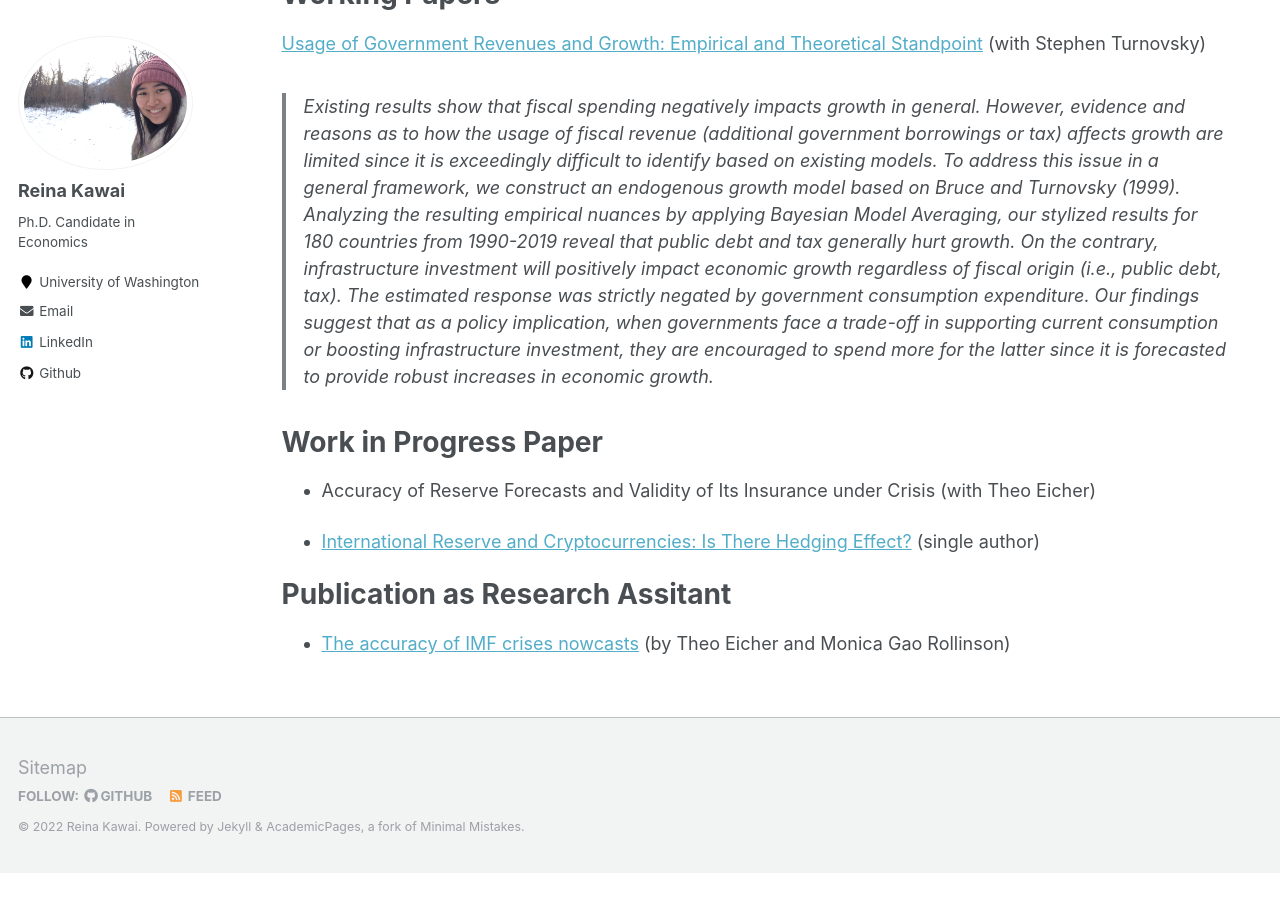
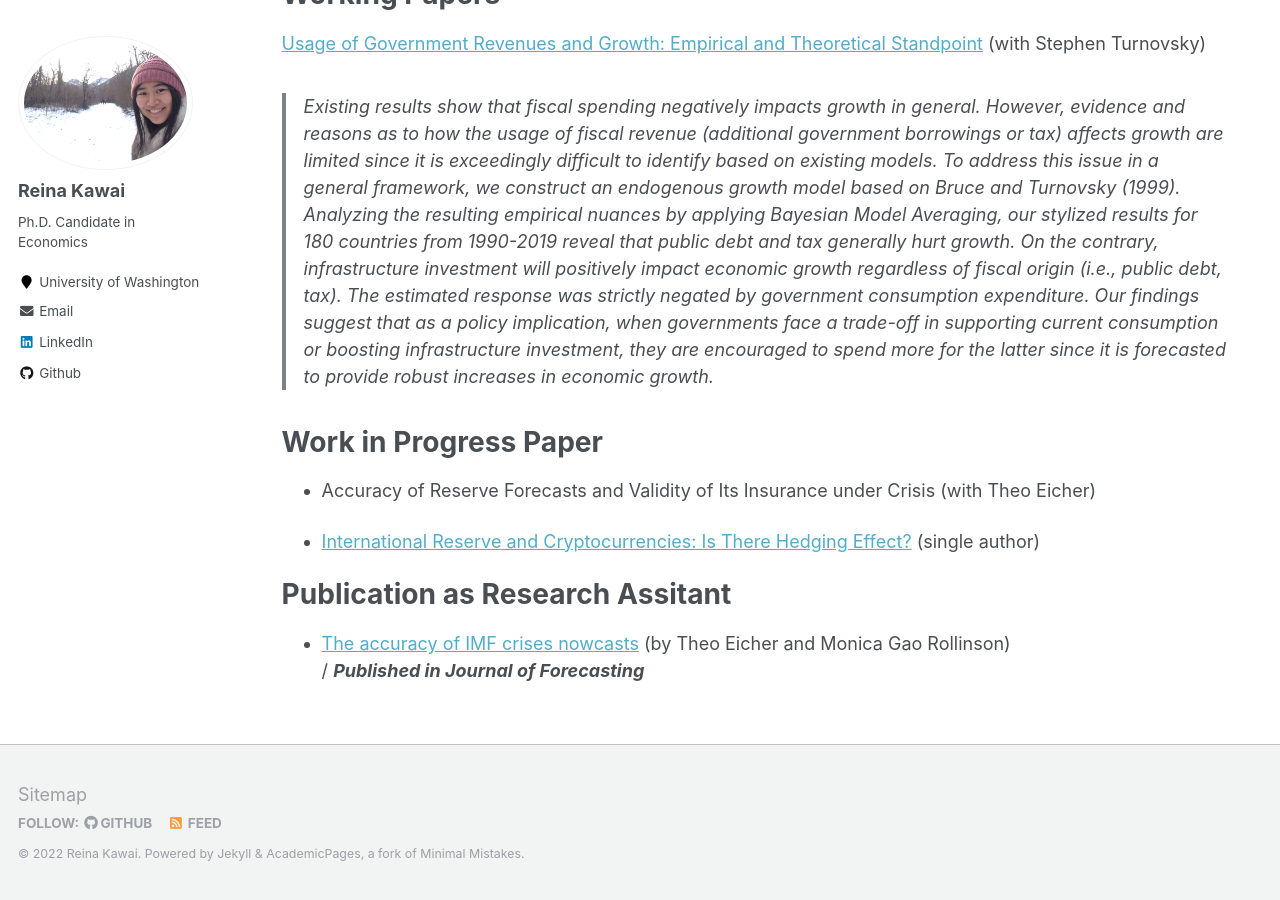
Before and after one commit to Reina-Kawai/Reina-Kawai.github.io, a Jekyll site: the page built from _pages/research.md, in a window 1280 px wide and 900 px high, scrolled down 1638 px. Built offline with Jekyll 4.4.1, drawn with Linux system fonts in a browser that asks for light colours; before the commit the page ends 2511 px from its top, so only the background shows below that.

Commit message:
Update research.md

```diff
--- a/_pages/research.md
+++ b/_pages/research.md
@@ -44,8 +44,8 @@ Publication as Research Assitant
 ===
 
 * [The accuracy of IMF crises nowcasts](https://www.sciencedirect.com/science/article/pii/S0169207021002132)
-(by Theo Eicher and Monica Gao Rollinson)
-
+(by Theo Eicher and Monica Gao Rollinson)<br>/
+ **_Published in Journal of Forecasting_**
 
 <!--Other Policy Paper:
 ===
```
